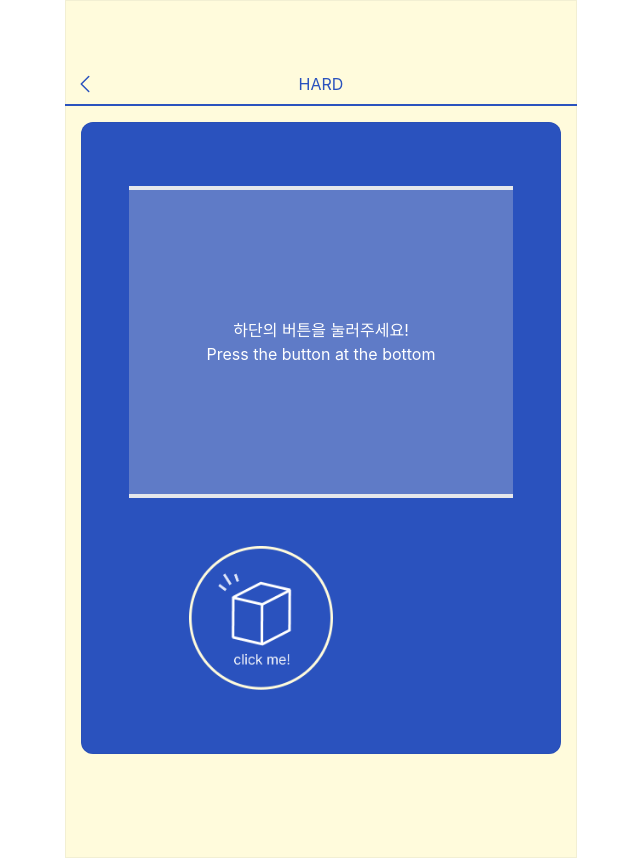
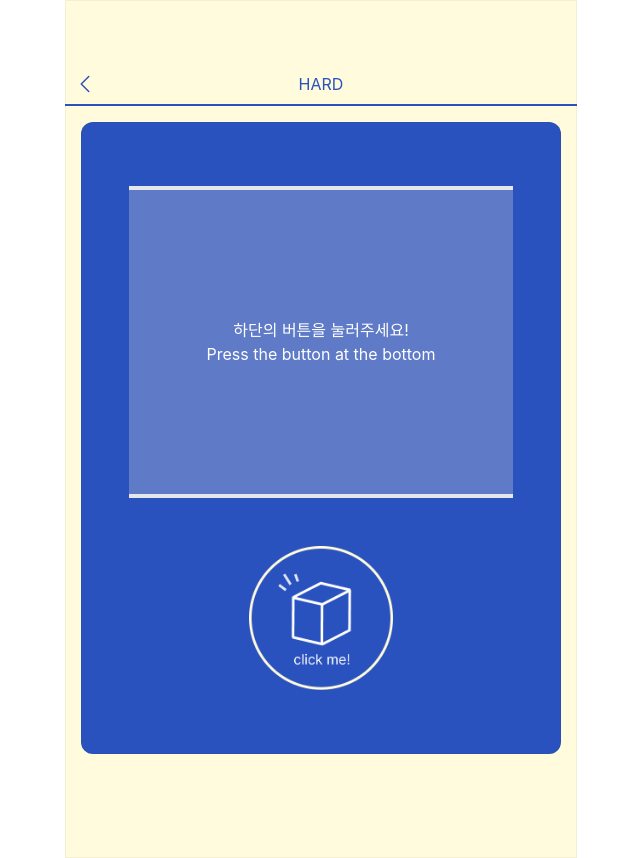
Before and after one commit to HyeGyeongLee/icebreaking, a Next.js app: page /icebreak/hard in a window 1280 px wide. Shown: the whole page, without its empty margins (319-959 px from the left). Built offline with nearby package versions, Linux system fonts and the light colour scheme.

Commit message:
normal, middle, hard ui 버튼 중앙 정렬

```diff
--- a/pages/icebreak/hard.tsx
+++ b/pages/icebreak/hard.tsx
@@ -117,7 +117,9 @@ export default function Hard() {
               <p className="text-[#FFFFFF]">하단의 버튼을 눌러주세요!<br/> Press the button at the bottom</p>
           </div>
 
-          <img src="../icon_button.png" className="mt-12 w-36 h-36 translate-x-[75%]"/>
+          <div className="grid place-content-center">
+            <img src="../icon_button.png" className="mt-12 w-36 h-36"/>
+          </div>
       </div>
       <br />
       {/* <button type="button" onClick={openDetailModal}>normal 모달</button>
--- a/pages/icebreak/middle.tsx
+++ b/pages/icebreak/middle.tsx
@@ -152,7 +152,9 @@ export default function Middle() {
                 <p className="text-[#FFFFFF]">하단의 버튼을 눌러주세요!<br/> Press the button at the bottom</p>
             </div>
 
-            <img src="../icon_button.png" className="mt-12 w-36 h-36 translate-x-[75%]"/>
+            <div className="grid place-content-center">
+                <img src="../icon_button.png" className="mt-12 w-36 h-36"/>
+            </div>
         </div>
         <br />
         {/* <button type="button" onClick={openDetailModal}>normal 모달</button>
--- a/pages/icebreak/normal.tsx
+++ b/pages/icebreak/normal.tsx
@@ -213,7 +213,9 @@ export default function normal() {
                 <p className="text-[#FFFFFF]">하단의 버튼을 눌러주세요!<br/> Press the button at the bottom</p>
             </div>
 
-            <img src="../icon_button.png" className="mt-12 w-36 h-36 translate-x-[75%]"/>
+            <div className="grid place-content-center">
+                <img src="../icon_button.png" className="mt-12 w-36 h-36"/>
+            </div>
         </div>
         <br />
         {/* <button type="button" onClick={openDetailModal}>normal 모달</button>
```
